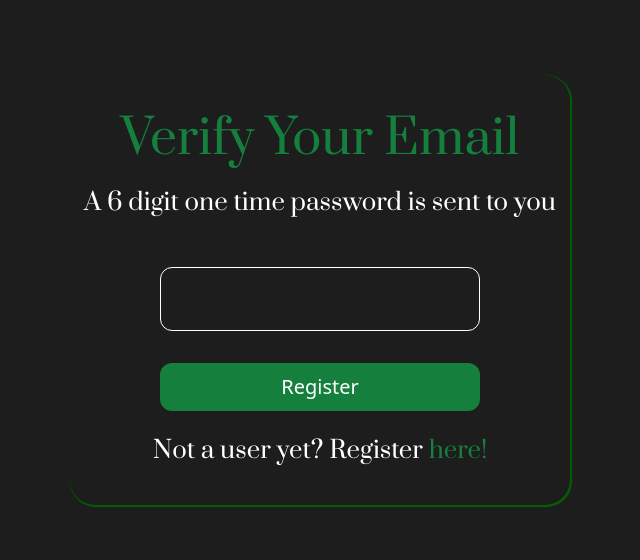
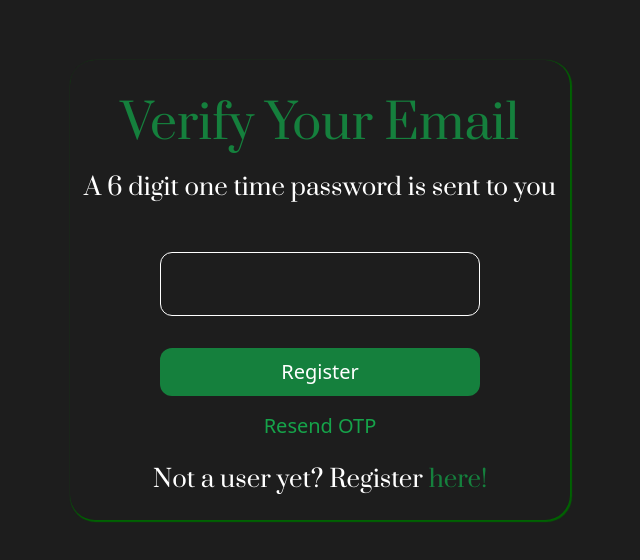
Before and after one commit to vedanthanekar45/novlnest, a React (Vite) app in the folder client/: page /otp in a window 1280 px wide. Shown: the part 110-670 px from the top of the page, without its empty margins (320-960 px from the left). Built offline with nearby package versions, Linux system fonts and the light colour scheme; a web font is replaced by a local one.

Commit message:
Resend Otp option added

```diff
--- a/client/src/components/authentication/OtpVerify.tsx
+++ b/client/src/components/authentication/OtpVerify.tsx
@@ -32,10 +32,23 @@ export default function Otpverify() {
         }
     }
 
+    const sendOtp = async () => {
+        try {
+            const response = await axios.post('http://127.0.0.1:8000/api/send-otp/', {email}, {
+                headers: {
+                    'Content-Type': 'application/json'
+                }
+            });
+            console.log(response.data.messsage);
+        } catch (error) {
+            console.error(error.response?.data?.error || 'Error sending OTP');
+        }
+    }
+
     return (
         <div className="bg-[#1d1d1d]">
             <div className="h-screen flex items-center justify-center">
-                <div className="login-box h-[430px] text-xl flex-col items-center relative bg-[#1d1d1d] z-0 justify-center">
+                <div className="login-box h-[460px] text-xl flex-col items-center relative bg-[#1d1d1d] z-0 justify-center">
                     <div className="prata flex justify-center z-2 text-green-700 text-5xl mt-10">
                         <h1>Verify Your Email</h1>
                     </div>
@@ -46,10 +59,14 @@ export default function Otpverify() {
                         <input onChange={(e) => setOtp(e.target.value)}
                         autoComplete='off' name="username" type="text"
                         className="block rounded-xl bg-[#1d1d1d] text-white h-16 mb-6 p-4 w-full border-white border"/>
-
                         <button className="bg-green-700 h-12 rounded-xl mt-2 w-full text-white disabled={isLoading}">
                             {isLoading ? <LoadingDots />: "Register"}
                         </button>
+                        <div className="flex items-center justify-center mt-4" onClick={sendOtp}>
+                            <a><h2 className="text-green-600 hover:underline">
+                                Resend OTP
+                            </h2></a>
+                        </div>
                     </form>
                     <div className="prata text-white flex justify-center z-2 text-2xl mt-6">
                         <h1>Not a user yet? Register <a href='/signup' className="text-green-700">here!</a></h1>
```
Also changed, not shown: 1 other file (tests, documents, lock files or other folders).
